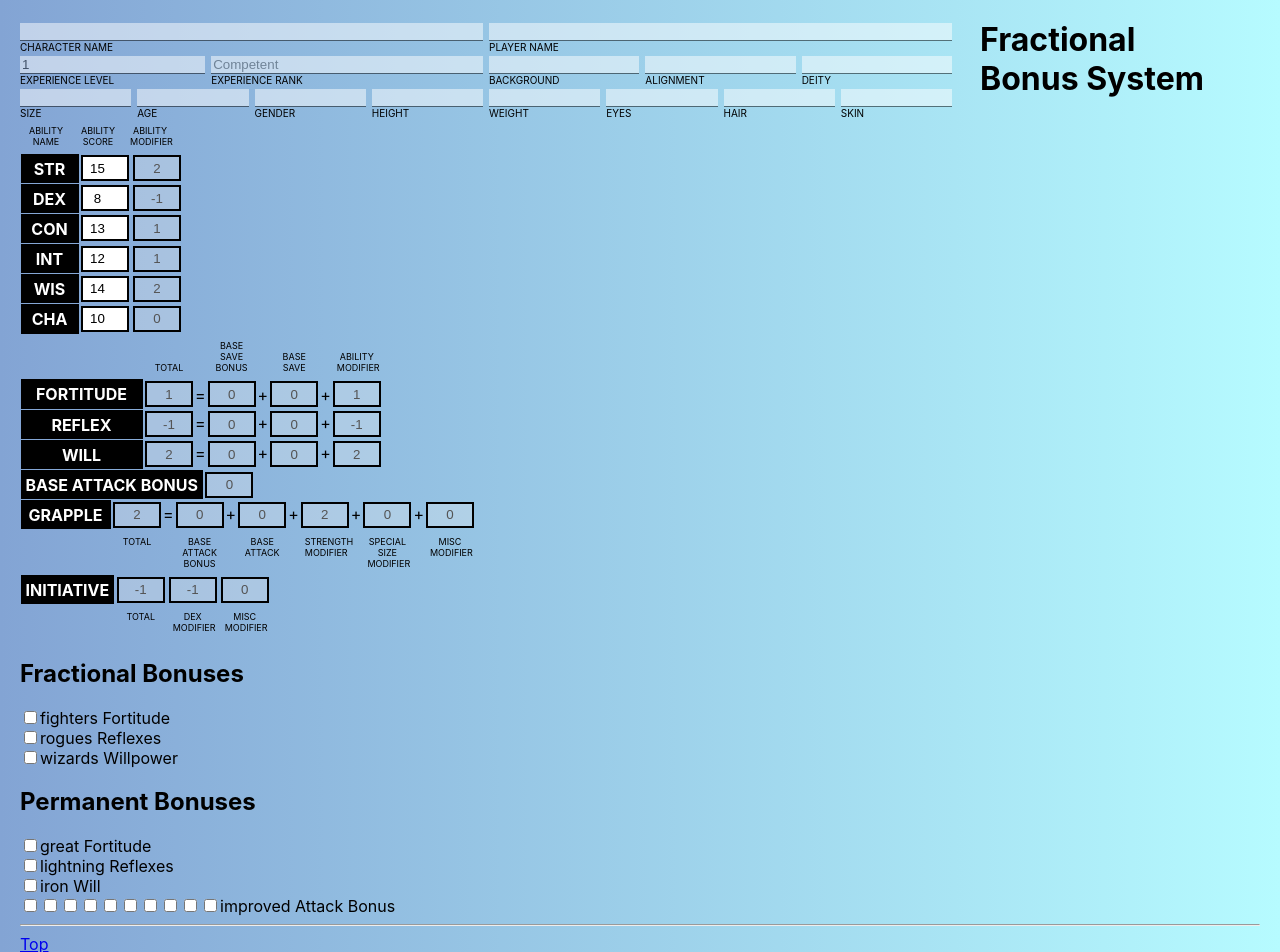
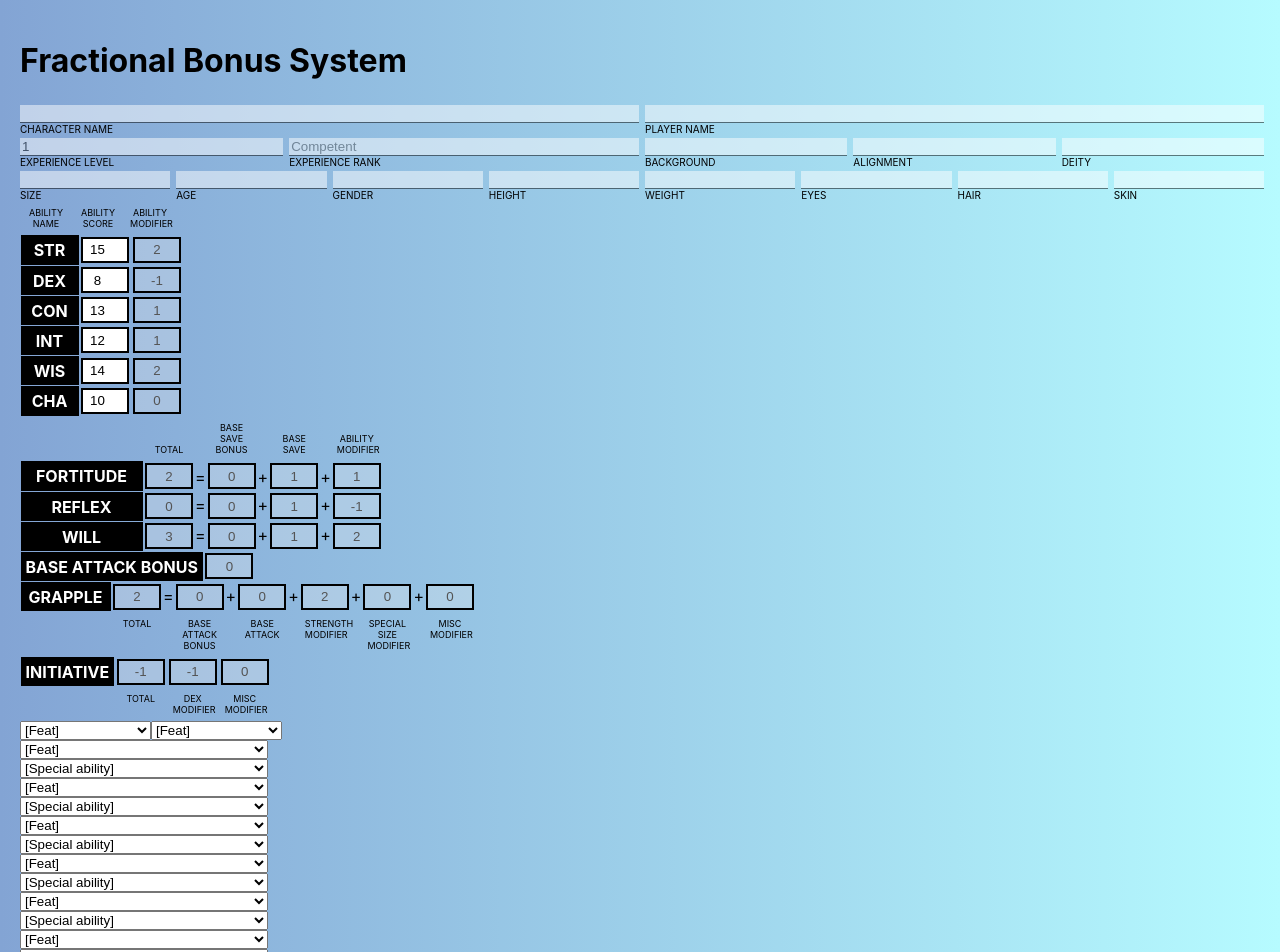
Before and after one commit to ericabxy/fractional-bonus-system, a React (Vite) app: page / in a window 1280 px wide. Shown: the top 952 px of the page. Built offline with nearby package versions, Linux system fonts and the light colour scheme.

Commit message:
time for class features

```diff
--- a/src/App.css
+++ b/src/App.css
@@ -7,6 +7,17 @@
 .column {
   display: flex;
   flex-direction: column;
+}
+
+.features {
+  list-style-type: none;
+  margin: 0;
+  padding: 0;
+  width: 20%;
+}
+
+.features__line {
+  display: flex;
 }
 
 .field {
--- a/src/App.jsx
+++ b/src/App.jsx
@@ -6,29 +6,9 @@ import AbilityScores from './components/AbilityScores'
 import SavingThrows from './components/SavingThrows'
 import BaseAttackBonus from './components/BaseAttackBonus'
 import Grapple from './components/Grapple'
-import Feature from './components/Feature'
+import Features from './components/Features'
 import Footer from './components/Footer'
 import Initiative from './components/Initiative'
-
-/* Ranks
-Amateur
-Skilled
-Accomplished
-Competent
-Practiced
-Magnificent
-Excellent
-Formidable
-Masterful
-Capable
-Proven
-1-3: Competent
-4-7: Practiced
-8-11: Accomplished
-12-15: Masterful
-16-19: Excellent
-20: Legendary
-*/
 
 function reducer (state, action) {
   return {
@@ -56,7 +36,7 @@ function App () {
   }
   const [stats, setStats] = useReducer(
     reducer, {
-      level: 1,
+      level: 4,
       strength: 15,
       strengthModifier: 2,
       dexterity: 8,
@@ -127,29 +107,7 @@ function App () {
       <BaseAttackBonus {...stats} />
       <Grapple {...stats} />
       <Initiative {...stats} />
-      <h2>Fractional Bonuses</h2>
-      <div className='list'>
-        {Object.keys(fractional).map((value, key) => (
-          <Feature
-            key={key}
-            name={value}
-            dispatch={setFractional}
-            {...fractional}
-          />
-        ))}
-      </div>
-      <h2>Permanent Bonuses</h2>
-      <div className='list'>
-        {Object.keys(permanent).map((value, key) => (
-          <Feature
-            key={key}
-            name={value}
-            dispatch={setPermanent}
-            {...permanent}
-          />
-        ))}
-      </div>
-      <Footer />
+      <Features />
     </div>
   )
 }
--- /dev/null
+++ b/src/components/Feat.jsx
@@ -0,0 +1,28 @@
+import React from 'react'
+
+const listOfFeats = [
+  'Alertness',
+  'Blind-fight',
+  'Combat Casting',
+  'Dodge',
+  'Improved Initiative',
+  'Mobility',
+  'Point Blank Shot',
+  'Power Attack',
+  'Scribe Scroll',
+  'Toughness'
+]
+
+function Feat (props) {
+  const { className } = props
+  return (
+    <select style={{flexGrow: 1}}>
+      <option>[Feat]</option>
+      {listOfFeats.map((elem, x) => (
+        <option>{elem}</option>
+      ))}
+    </select>
+  )
+}
+
+export default Feat
--- a/src/components/Feature.jsx
+++ /dev/null
@@ -1,44 +0,0 @@
-import React from 'react'
-
-function Feature (props) {
-  const { dispatch, name } = props
-  const onChange = evt => {
-    dispatch({
-      [name]: evt.target.checked
-    })
-  }
-  const title = name.replace(/([a-z])([A-Z])/g, '$1 $2')
-  return (
-    <label>
-      {typeof props[name] === 'boolean'
-        ? (
-          <input
-            type='checkbox'
-            checked={props[name]}
-            onChange={onChange}
-          />
-          )
-        : (
-          <>
-            {[...Array(10)].map((x, elem) => (
-              <input
-                key={x}
-                type='checkbox'
-                checked={elem < props[name]}
-                onChange={evt => {
-                  if (elem === props[name]) {
-                    dispatch({ [name]: parseInt(props[name]) + 1 })
-                  } else if (elem === props[name] - 1) {
-                    dispatch({ [name]: parseInt(props[name]) - 1 })
-                  }
-                }}
-              />
-            ))}
-          </>
-          )}
-      <span className='desc__label'>{title}</span>
-    </label>
-  )
-}
-
-export default Feature
--- /dev/null
+++ b/src/components/Features.jsx
@@ -0,0 +1,33 @@
+import React from 'react'
+
+import Feat from './Feat'
+import SpecialAbility from './SpecialAbility'
+
+function Features (props) {
+  return (
+    <ul className='features'>
+      <li className='features__line'><Feat /><Feat /></li>
+      <li className='features__line'><Feat /></li>
+      <li className='features__line'><SpecialAbility /></li>
+      <li className='features__line'><Feat /></li>
+      <li className='features__line'><SpecialAbility /></li>
+      <li className='features__line'><Feat /></li>
+      <li className='features__line'><SpecialAbility /></li>
+      <li className='features__line'><Feat /></li>
+      <li className='features__line'><SpecialAbility /></li>
+      <li className='features__line'><Feat /></li>
+      <li className='features__line'><SpecialAbility /></li>
+      <li className='features__line'><Feat /></li>
+      <li className='features__line'><SpecialAbility /></li>
+      <li className='features__line'><Feat /></li>
+      <li className='features__line'><SpecialAbility /></li>
+      <li className='features__line'><Feat /></li>
+      <li className='features__line'><SpecialAbility /></li>
+      <li className='features__line'><Feat /></li>
+      <li className='features__line'><SpecialAbility /></li>
+      <li className='features__line'><Feat /></li>
+    </ul>
+  )
+}
+
+export default Features
--- /dev/null
+++ b/src/components/SpecialAbility.jsx
@@ -0,0 +1,30 @@
+import React from 'react'
+
+const listOfSpecials = [
+  'Animal companion',
+  'Bonus feat',
+  'Evasion',
+  'Fast movement',
+  'Improved evasion',
+  'Smite evil 1/day',
+  'Sneak attack +1d6',
+  'Trap sense',
+  'Trapfinding',
+  'Turn undead',
+  'Uncanny dodge',
+  'Wild empathy'
+]
+
+function SpecialAbility (props) {
+  const { className } = props
+  return (
+    <select style={{flexGrow: 1}}>
+      <option>[Special ability]</option>
+      {listOfSpecials.map((elem, x) => (
+        <option>{elem}</option>
+      ))}
+    </select>
+  )
+}
+
+export default SpecialAbility
--- a/src/index.css
+++ b/src/index.css
@@ -13,9 +13,3 @@ body {
   -webkit-font-smoothing: antialiased;
   -moz-osx-font-smoothing: grayscale;
 }
-
-.App-title {
-  float: right;
-  margin: 0 1em;
-  max-width: 20%;
-}
```
